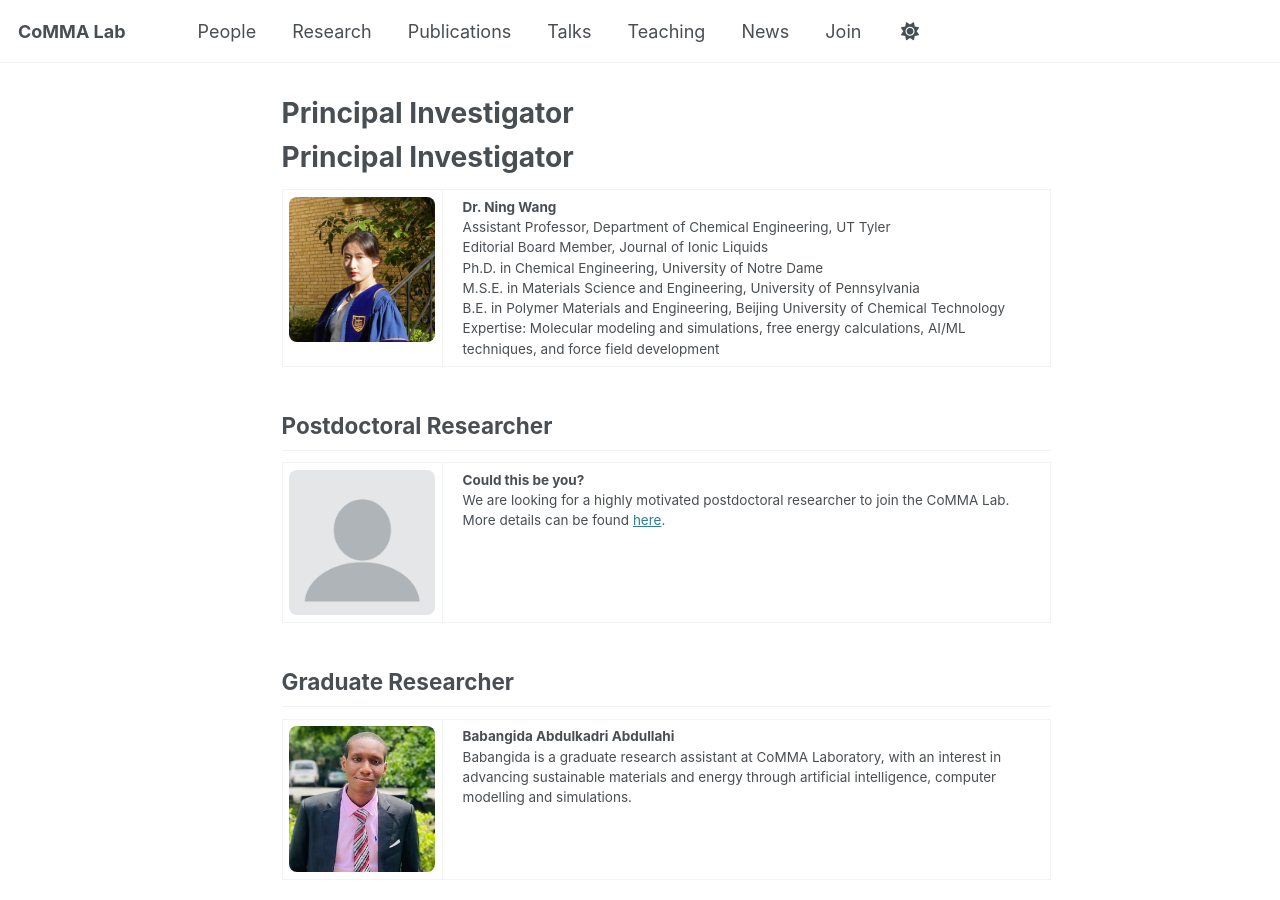
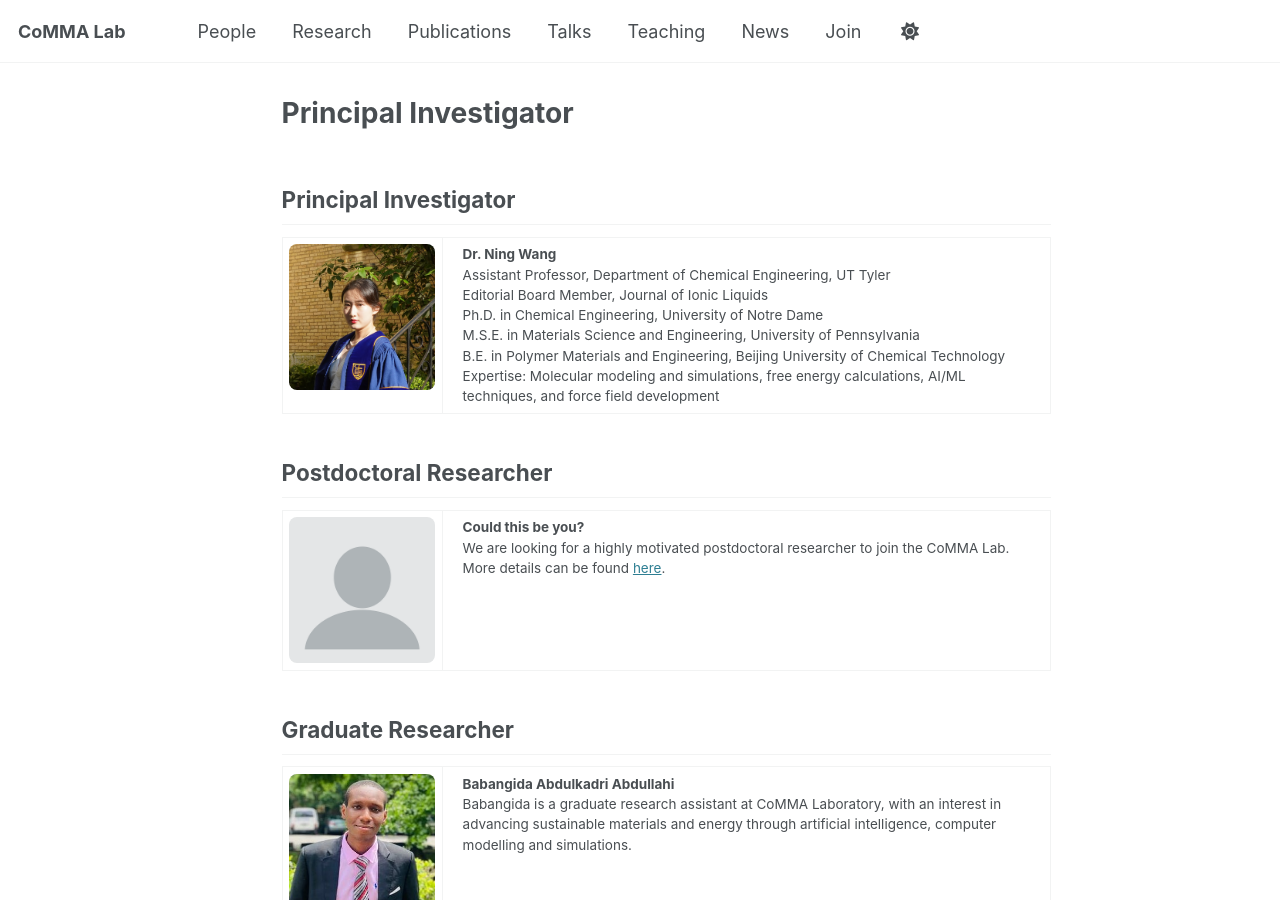
Before and after one commit to CoMMA-Wang-Lab/CoMMA-Wang-Lab.github.io, a Jekyll site: the page built from _pages/people.md, in a window 1280 px wide and 900 px high. Built offline with Jekyll 4.4.1, drawn with Linux system fonts in a browser that asks for light colours; our own code applies the rules of GitHub Pages for plain Markdown files.

```diff
--- a/_pages/people.md
+++ b/_pages/people.md
@@ -6,7 +6,7 @@ sidebar:
   nav: none
 ---
 
-# Principal Investigator
+## Principal Investigator
 <table>
   <tr>
     <td style="width: 160px; vertical-align: top;">
```
